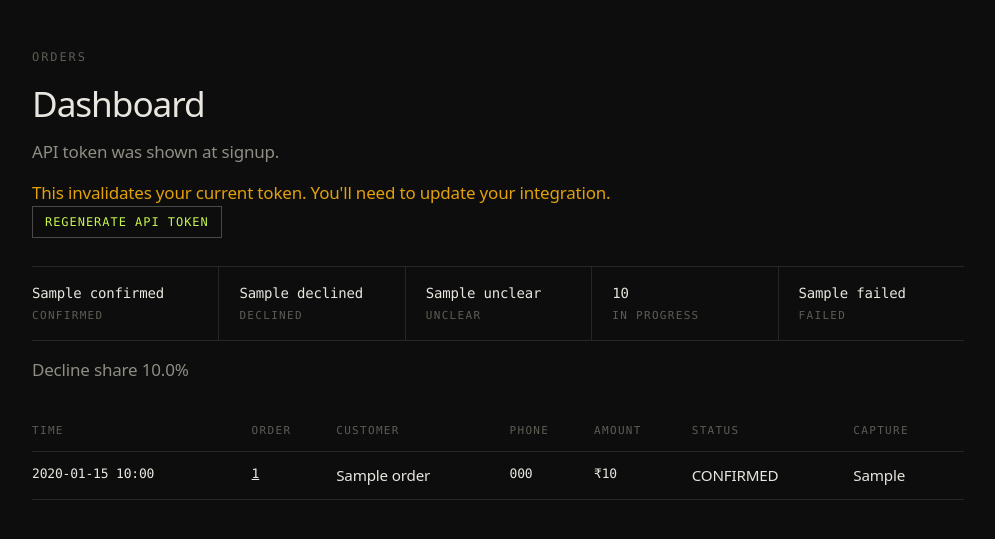
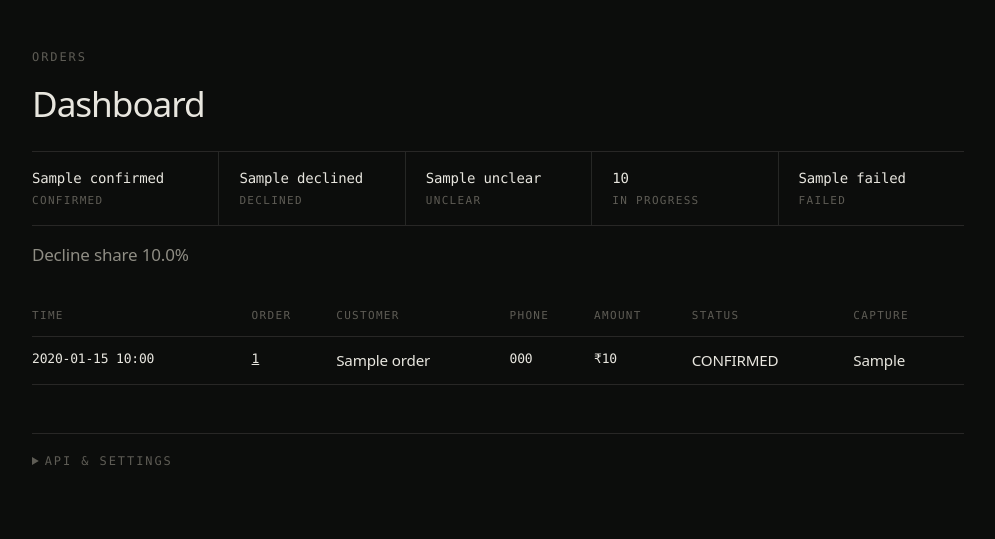
Before and after one commit to aymishra-core/VoRoute, a FastAPI app: template src/voroute/templates/app.html in a window 1280 px wide. Shown: the part 73-612 px from the top of the page, without its empty margins (142-1137 px from the left). Run offline with FastAPI, Linux system fonts and the light colour scheme; the template is opened without the code that fills it: most values are stand-ins (such as "Sample title", 1, 10 or a date in 2020); parts of the project's set-up code (start-up, migrations or seed data) failed here and were passed over.

Commit message:
Harden auth UX: CSRF page at 400, redirect authed users off auth forms, styled duplicate-signup page, move token regen into a settings drawer

```diff
--- a/src/voroute/auth.py
+++ b/src/voroute/auth.py
@@ -32,6 +32,10 @@ class AuthError(Exception):
     def __init__(self, detail: str, status_code: int) -> None:
         self.detail = detail
         self.status_code = status_code
+
+
+class CsrfError(Exception):
+    """A form post presented a missing, wrong, or already-used CSRF token."""
 
 
 def require_session_secret(secret: str) -> None:
--- a/src/voroute/main.py
+++ b/src/voroute/main.py
@@ -15,6 +15,7 @@ from starlette.templating import Jinja2Templates
 
 from voroute.auth import (
     AuthError,
+    CsrfError,
     authenticate,
     csrf_ok,
     current_merchant_id,
@@ -92,6 +93,11 @@ def create_app() -> FastAPI:
     application.include_router(voice_router)
     application.include_router(listen_router)
     _routes(application)
+
+    @application.exception_handler(CsrfError)
+    async def _on_csrf(request: Request, _exc: CsrfError) -> HTMLResponse:
+        return _csrf_failed(request)
+
     return application
 
 
@@ -100,16 +106,20 @@ def _routes(application: FastAPI) -> None:
     def health() -> dict[str, str]:
         return {"status": "ok", "service": "voroute"}
 
-    @application.get("/login", response_class=HTMLResponse)
-    def show_login(request: Request) -> HTMLResponse:
+    @application.get("/login", response_model=None)
+    def show_login(request: Request) -> HTMLResponse | RedirectResponse:
+        if current_merchant_id(request.session) is not None:
+            return RedirectResponse("/app", status_code=303)
         return templates.TemplateResponse(
             request,
             "login.html",
             {"csrf_token": issue_csrf(request.session)},
         )
 
-    @application.get("/signup", response_class=HTMLResponse)
-    def show_signup(request: Request) -> HTMLResponse:
+    @application.get("/signup", response_model=None)
+    def show_signup(request: Request) -> HTMLResponse | RedirectResponse:
+        if current_merchant_id(request.session) is not None:
+            return RedirectResponse("/app", status_code=303)
         return templates.TemplateResponse(
             request,
             "signup.html",
@@ -167,10 +177,17 @@ def _routes(application: FastAPI) -> None:
         csrf_token: str = Form(""),
     ) -> HTMLResponse:
         if not csrf_ok(request.session.get("csrf_token"), csrf_token):
-            return _csrf_failed(request)
+            raise CsrfError()
         try:
             user_id, _merchant_id, api_token = signup(brand_name, email, password)
         except AuthError as exc:
+            if exc.status_code == 409:
+                return templates.TemplateResponse(
+                    request,
+                    "signup_exists.html",
+                    {"email": email},
+                    status_code=409,
+                )
             raise HTTPException(status_code=exc.status_code, detail=exc.detail) from None
         rotated = establish_session(request.session, user_id)
         return templates.TemplateResponse(
@@ -191,7 +208,7 @@ def _routes(application: FastAPI) -> None:
         if not isinstance(merchant_id, str):
             return merchant_id
         if not csrf_ok(request.session.get("csrf_token"), csrf_token):
-            return _csrf_failed(request)
+            raise CsrfError()
         try:
             api_token = regenerate_api_token(merchant_id)
         except AuthError as exc:
@@ -215,7 +232,7 @@ def _routes(application: FastAPI) -> None:
         csrf_token: str = Form(""),
     ) -> HTMLResponse | dict[str, str]:
         if not csrf_ok(request.session.get("csrf_token"), csrf_token):
-            return _csrf_failed(request)
+            raise CsrfError()
         user_id = authenticate(email, password)
         if user_id is None:
             raise HTTPException(status_code=401, detail="email or password is wrong")
@@ -227,7 +244,7 @@ def _routes(application: FastAPI) -> None:
         if current_merchant_id(request.session) is None:
             raise HTTPException(status_code=401, detail="unauthorized")
         if not csrf_ok(request.session.get("csrf_token"), csrf_token):
-            return _csrf_failed(request)
+            raise CsrfError()
         request.session.clear()
         return {"status": "ok"}
 
@@ -272,7 +289,7 @@ def _csrf_failed(request: Request) -> HTMLResponse:
             "next_href": "/app" if signed_in else "/login",
             "next_label": "Go to dashboard" if signed_in else "Log in",
         },
-        status_code=403,
+        status_code=400,
     )
 
 
--- a/src/voroute/static/cockpit.css
+++ b/src/voroute/static/cockpit.css
@@ -247,6 +247,21 @@ button {
 
 .back { display: inline-block; margin-top: 28px; color: var(--muted); }
 
+details.settings {
+  margin-top: 48px;
+  border-top: 1px solid var(--line);
+  padding-top: 18px;
+}
+
+details.settings summary {
+  cursor: pointer;
+  color: var(--faint);
+  font-family: ui-monospace, "SF Mono", "Cascadia Mono", Menlo, Consolas, monospace;
+  font-size: 12px;
+  letter-spacing: 0.16em;
+  text-transform: uppercase;
+}
+
 @media (max-width: 720px) {
   .strip { grid-template-columns: 1fr 1fr; }
   .sheet { display: block; overflow-x: auto; }
--- a/src/voroute/templates/app.html
+++ b/src/voroute/templates/app.html
@@ -4,12 +4,6 @@
 {% block body %}
 <p class="kicker">Orders</p>
 <h1>Dashboard</h1>
-<p class="lede">API token was shown at signup.</p>
-<form method="post" action="/app/regenerate-token">
-  <input type="hidden" name="csrf_token" value="{{ csrf_token }}">
-  <p class="warn">This invalidates your current token. You'll need to update your integration.</p>
-  <button type="submit">Regenerate API token</button>
-</form>
 <div class="strip" aria-label="Call counts">
   <div><b data-count="confirmed">{{ dashboard.counts.confirmed }}</b><span>Confirmed</span></div>
   <div><b data-count="declined">{{ dashboard.counts.declined }}</b><span>Declined</span></div>
@@ -50,4 +44,13 @@
 {% else %}
 <p class="empty">No orders yet.</p>
 {% endif %}
+<details class="settings">
+  <summary>API &amp; settings</summary>
+  <p class="lede">API token was shown at signup.</p>
+  <form method="post" action="/app/regenerate-token">
+    <input type="hidden" name="csrf_token" value="{{ csrf_token }}">
+    <p class="warn">This invalidates your current token. You'll need to update your integration.</p>
+    <button type="submit">Regenerate API token</button>
+  </form>
+</details>
 {% endblock %}
```
Also changed, not shown: src/voroute/templates/signup_exists.html (added, +8 -0 lines), tests/test_auth.py (+49 -2 lines).
